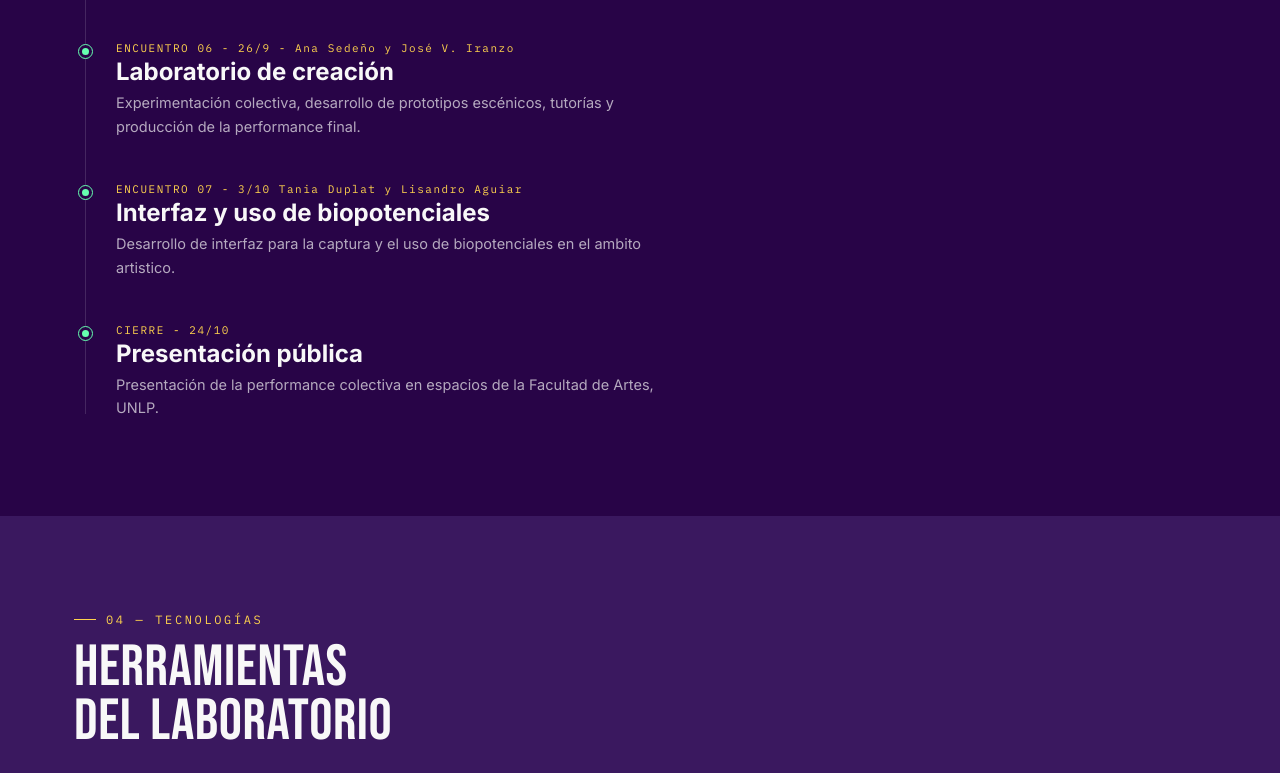
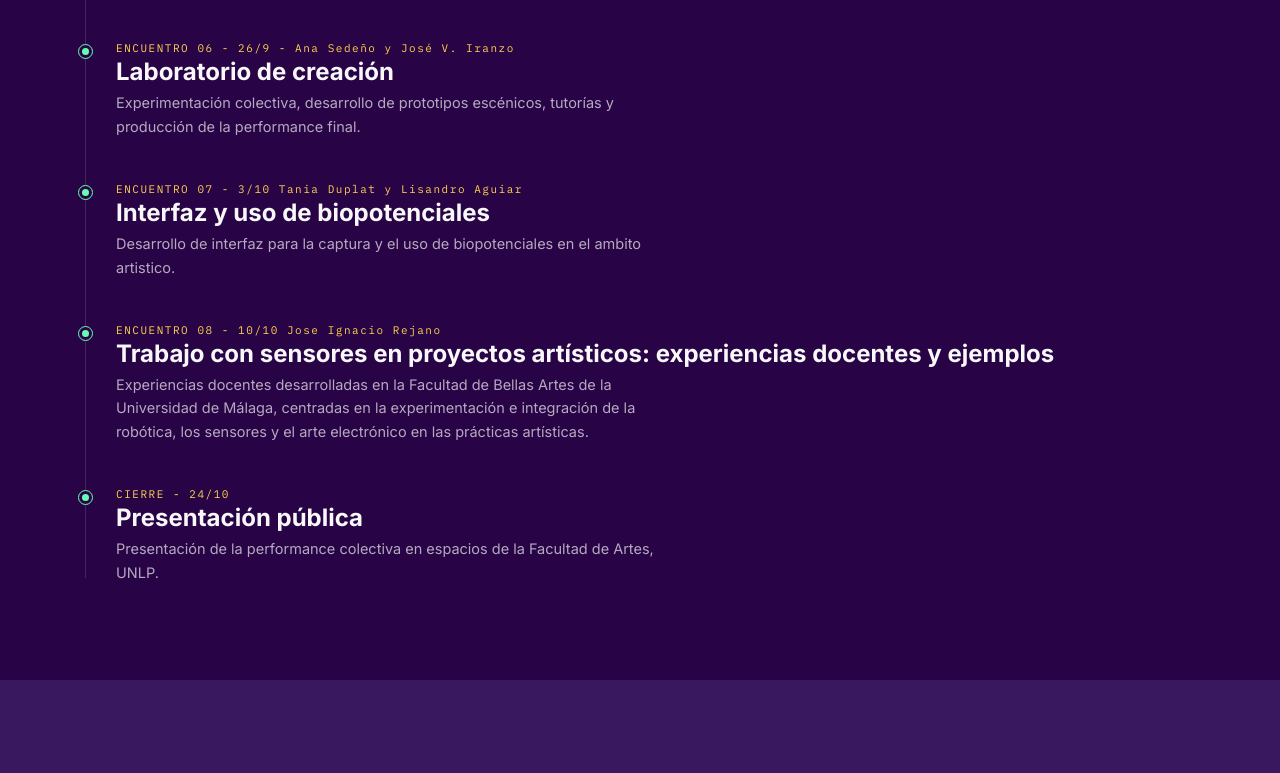
Before and after one commit to residenciaWmm/residenciawmm.github.io, a plain HTML site: page docs/index.html in a window 1280 px wide. Shown: the part 3438-4211 px from the top of the page. Drawn offline with Linux system fonts and the light colour scheme.

Commit message:
Update index.html

```diff
--- a/docs/index.html
+++ b/docs/index.html
@@ -648,6 +648,13 @@
         <h3>Interfaz y uso de biopotenciales</h3>
         <p>Desarrollo de interfaz para la captura y el uso de biopotenciales en el ambito artistico.</p>
       </div>
+               <div class="t-item">
+        <div class="t-dot"></div>
+        <div class="t-num mono">ENCUENTRO 08 - 10/10 Jose Ignacio Rejano</div>
+        <h3>Trabajo con sensores en proyectos artísticos: experiencias docentes y ejemplos
+</h3>
+        <p>Experiencias docentes desarrolladas en la Facultad de Bellas Artes de la Universidad de Málaga, centradas en la experimentación e integración de la robótica, los sensores y el arte electrónico en las prácticas artísticas.</p>
+      </div>
       <div class="t-item">
         <div class="t-dot"></div>
         <div class="t-num mono">CIERRE - 24/10</div>
```
